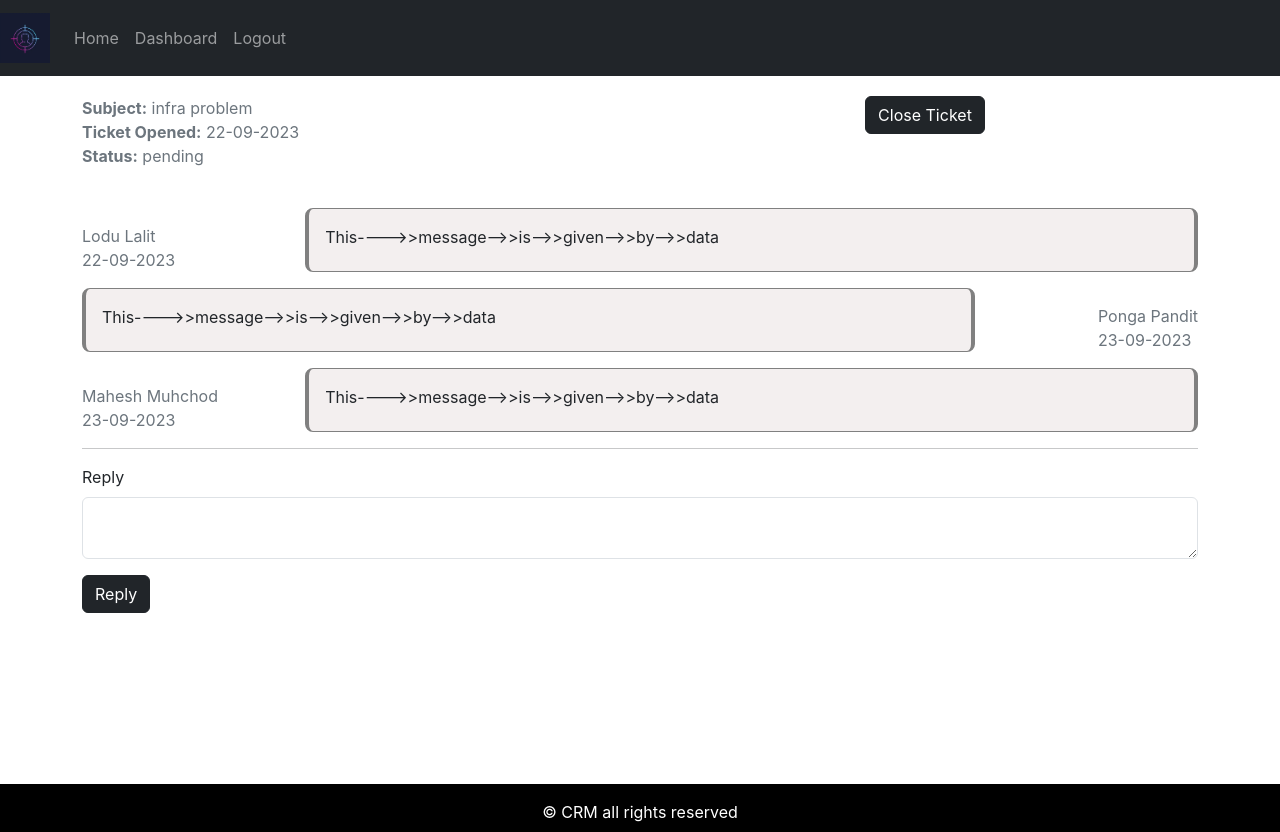
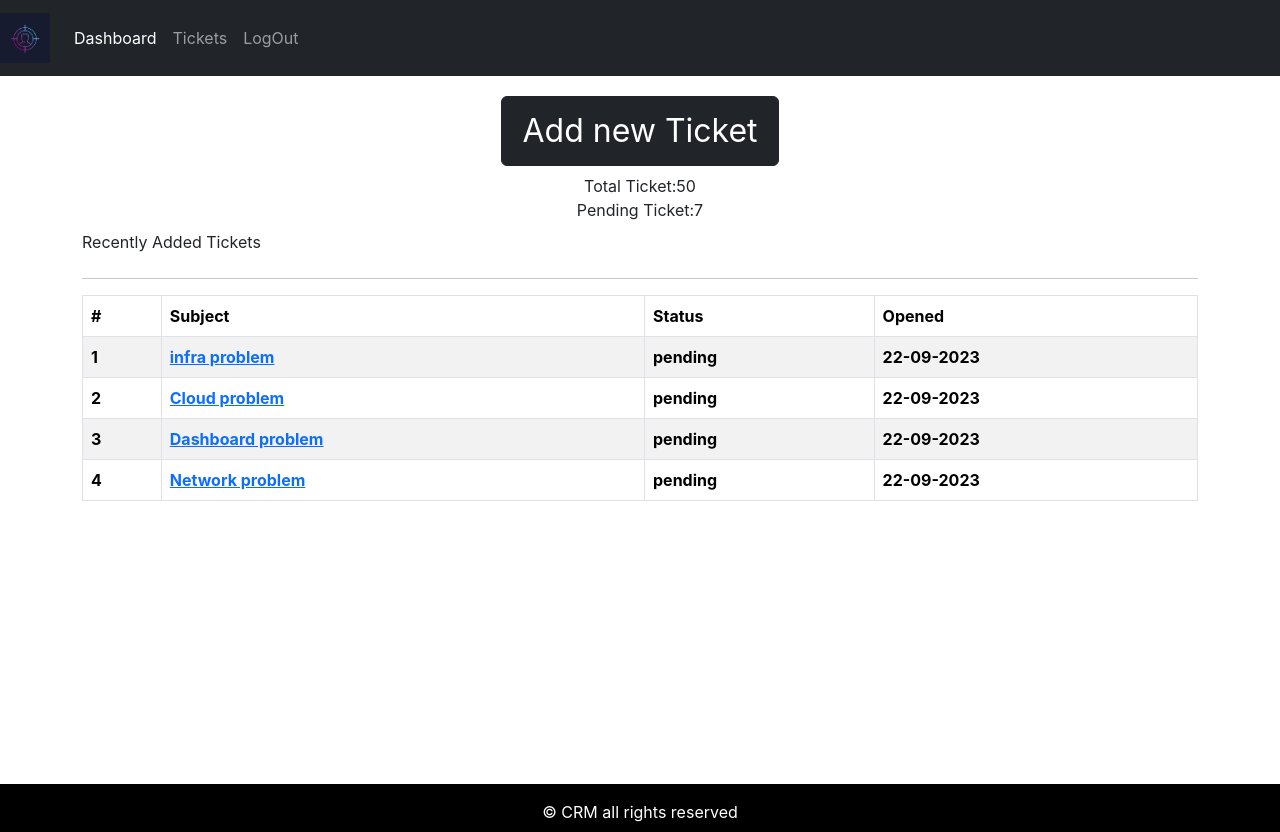
Before and after one commit to shivam2023hbtu/crm-frontend, a React (Create React App) app: page /dashboard in a window 1280 px wide. Built offline with nearby package versions, Linux system fonts and the light colour scheme.

Commit message:
react router added

```diff
--- a/package.json
+++ b/package.json
@@ -11,6 +11,8 @@
     "react": "^18.2.0",
     "react-bootstrap": "^2.8.0",
     "react-dom": "^18.2.0",
+    "react-router-bootstrap": "^0.26.2",
+    "react-router-dom": "^6.16.0",
     "react-scripts": "^5.0.1",
     "web-vitals": "^2.1.4"
   },
--- a/src/App.js
+++ b/src/App.js
@@ -1,20 +1,30 @@
+
 import React from 'react';
+import {
+  BrowserRouter as Router,
+  Routes,
+  Route
+} from "react-router-dom";
 import './App.css';
+import { Entry } from '../src/pages/entry/entryPage';
 import { DefaultLayout } from './layout/defaultLayout';
-//import { Dashboard } from './pages/dashboard/Dashboard';
-//import {AddTicket} from './pages/AddTicket/AddTicket';
-//import { TickietList } from './pages/TicketPageList/TickietList';
-import {Ticket} from './pages/Tickets/Ticket.js'
+import { Dashboard } from './pages/dashboard/Dashboard';
+import { AddTicket } from './pages/AddTicket/AddTicket';
+import { TicketList } from './pages/TicketPageList/TickietList';
+import { Ticket } from './pages/Tickets/Ticket.js';
 
 function App() {
   return (
     <div className="App">
-      <DefaultLayout>
-       {/* <Dashboard/> */ }
-       { /*<AddTicket/> */ }
-       {/*<TickietList/> */}
-       <Ticket/>
-      </DefaultLayout>
+      <Router>
+        <Routes>
+          <Route path='/' element={<Entry />} />
+          <Route path='/dashboard' element={<DefaultLayout><Dashboard /></DefaultLayout>} />
+          <Route path='/add-ticket' element={<DefaultLayout><AddTicket /></DefaultLayout>} />
+          <Route path='/tickets' element={<DefaultLayout><TicketList /></DefaultLayout>} />
+          <Route path='/ticket/:tid' element={<DefaultLayout><Ticket /></DefaultLayout>} />
+        </Routes>
+      </Router>
     </div>
   );
 }
--- a/src/assests/data/data.json
+++ b/src/assests/data/data.json
@@ -72,23 +72,7 @@
         "id" : 4,
         "subject" : "Network problem",
         "status" : "pending",
-        "opened" : "22-09-2023" ,
-        "history":[
-            {
-                "date":"22-09-2023",
-                "message":"This---->>message-->>is-->>given-->>by-->>data",
-                "messageby":"Lodu Lalit"
-            },
-            {
-                "date":"23-09-2023",
-                "message":"This---->>message-->>is-->>given-->>by-->>data",
-                "messageby":"Ponga Pandit"
-            },
-            {
-                "date":"23-09-2023",
-                "message":"This---->>message-->>is-->>given-->>by-->>data",
-                "messageby":"Mahesh Muhchod"
-            }
-        ]
+        "opened" : "22-09-2023"
+
     }
 ]
--- a/src/components/ticket-table/TicketTable.js
+++ b/src/components/ticket-table/TicketTable.js
@@ -2,6 +2,7 @@
 import React from 'react'
 import { Table } from 'react-bootstrap'
 import PropTypes from 'prop-types'
+import { Link } from 'react-router-dom';
 
 export const TicketTable = ({tickets}) => {
 
@@ -20,7 +21,9 @@ export const TicketTable = ({tickets}) => {
         tickets.map(row=>
                <tr key={row.id}>
                 <th>{row.id}</th>
-                <th>{row.subject}</th>
+                <th>
+                  <Link to={`/ticket/${row.id}`}>{row.subject}</Link>
+                  </th>
                 <th>{row.status}</th>
                 <th>{row.opened}</th>
             </tr>):
@@ -31,8 +34,8 @@ export const TicketTable = ({tickets}) => {
         </tbody>
     </Table>
   )
-}
+};
 
 TicketTable.prototype={
   tickets: PropTypes.array.isRequired,
-}
+};
--- a/src/layout/partials/header.js
+++ b/src/layout/partials/header.js
@@ -1,11 +1,15 @@
 import React from "react";
 import { Navbar, Nav } from "react-bootstrap";
+//import {useNavigate} from 'react-router-dom';
 import Logo from "../../assests/logo/Logo.png";
+
+import {LinkContainer} from 'react-router-bootstrap'
 export const Header = () => {
+
   return (
     <div>
       <Navbar collapseOnSelect bg="dark" data-bs-theme="dark"  expand="md">
-          <Navbar.Brand href="#home">
+          <Navbar.Brand to="#home">
             <img
               src={Logo} // Replace with the path to your logo image
               alt="Logo"
@@ -15,9 +19,11 @@ export const Header = () => {
           <Navbar.Toggle aria-controls="basic-navbar-nav" />
           <Navbar.Collapse id="basic-navbar-nav">
           <Nav className="ml-auto">
-            <Nav.Link href="#home">Home</Nav.Link>
-            <Nav.Link href="#dashboard">Dashboard</Nav.Link>
-            <Nav.Link href="#logout">Logout</Nav.Link>
+
+          <LinkContainer to="/dashboard"><Nav.Link>Dashboard</Nav.Link></LinkContainer>
+          <LinkContainer to="/tickets"><Nav.Link>Tickets</Nav.Link></LinkContainer>
+          <LinkContainer to=""><Nav.Link>LogOut</Nav.Link></LinkContainer>
+
           </Nav>
           </Navbar.Collapse>
       </Navbar>
--- a/src/pages/TicketPageList/TickietList.js
+++ b/src/pages/TicketPageList/TickietList.js
@@ -3,7 +3,8 @@ import { Button, Col, Container,Row} from 'react-bootstrap'
 import {SearchForm} from '../../components/searchForm/SearchForm.js'
 import {TicketTable} from '../../components/ticket-table/TicketTable.js'
 import tickets from '../../assests/data/data.json'
-export const TickietList = () => {
+import { Link } from 'react-router-dom'
+export const TicketList = () => {
 
   const [Str , setStr]= useState("");
   const [displayTickets, setDisplayTickets]=useState(tickets);
@@ -27,7 +28,10 @@ export const TickietList = () => {
     <Container>
         <Row>
           <Col>
+          <Link to="/add-ticket">
           <Button className='mt-3' variant='dark' >Add New Ticket</Button>
+          </Link>
+
           </Col>
           <Col className='text-right'>
             <SearchForm
--- a/src/pages/Tickets/Ticket.js
+++ b/src/pages/Tickets/Ticket.js
@@ -3,13 +3,21 @@ import { Container, Row, Col, Button } from "react-bootstrap";
 import tickets from "../../assests/data/data.json";
 import { MessageHistory } from "../../components/messageHistory/MessageHistory.js";
 import { UpdateTicket } from "../../components/updateTicket/UpdateTicket";
+import {useParams} from 'react-router-dom'
+//const ticket = tickets[2];
+export const Ticket = () => {
+    const {tid}=useParams()
+    const [message,setMessage]=useState('')
+    const [ticket,setTicket]=useState('')
+    useEffect(()=>{
+       for (let i = 0; i< tickets.length; i++) {
+          if(tickets[i].id== tid){
+            setTicket(tickets[i])
+            continue
+          }
 
-const ticket = tickets[0];
-export const Ticket = () => {
-    const [message,setMessage]=useState('')
-    useEffect(()=>{
-
-    },[message])
+       }
+    },[message, tid]);
 
     const handleOnChange=(e)=>{
         setMessage(e.target.value);
@@ -31,7 +39,8 @@ export const Ticket = () => {
         </Col>
       </Row>
       <Row className="mt-4">
-        <MessageHistory msg={ticket.history} />
+        <Col>{ticket.history && <MessageHistory msg={ticket.history} />}</Col>
+
       </Row>
       <hr />
       <Row>
--- a/src/pages/dashboard/Dashboard.js
+++ b/src/pages/dashboard/Dashboard.js
@@ -1,16 +1,19 @@
 import React from 'react'
 import { Container,Row,Col,Button } from 'react-bootstrap'
-import TicketTable from '../../components/ticket-table/TicketTable'
+import {TicketTable} from '../../components/ticket-table/TicketTable'
 import tickets from '../../../src/assests/data/data.json'
+import {Link} from 'react-router-dom'
 
 export const Dashboard = () => {
   return (
     <Container>
         <Row>
           <Col className='text-center mt-3 mb-2'>
+            <Link to="/add-ticket">
             <Button variant='dark' style={{fontSize:"2rem","padding":"10px 20px"}}>
                 Add new Ticket
             </Button>
+            </Link>
           </Col>
         </Row>
         <Row>
@@ -33,4 +36,4 @@ export const Dashboard = () => {
 
     </Container>
   )
-}
+};
```
Also changed, not shown: src/components/private-routes/PrivateRoutes.js (added, +10 -0 lines), 1 other file (tests, documents, lock files or other folders).
